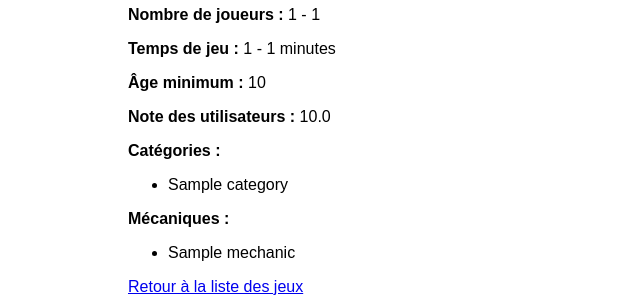
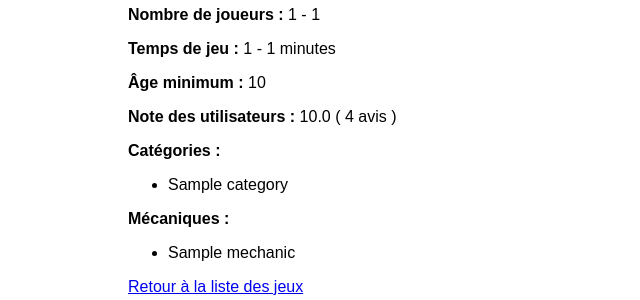
Before and after one commit to MaxBortolotti/SheraJad_BDDA, a Flask app: page /game/1 in a window 1280 px wide. Shown: the part 438-738 px from the top of the page, without its empty margins (0-640 px from the left). Run offline with Flask 3, Linux system fonts and the light colour scheme; tables that the repository leaves empty hold one stand-in row (values such as "Sample post"); parts of the project's set-up code (start-up, migrations or seed data) failed here and were passed over.

Commit message:
ajout nombre d'avis pour un jeu

```diff
--- a/templates/game-detail.html
+++ b/templates/game-detail.html
@@ -29,7 +29,9 @@
         <p><strong>Nombre de joueurs :</strong> {{ game.minplayers }} - {{ game.maxplayers }}</p>
         <p><strong>Temps de jeu :</strong> {{ game.minplaytime }} - {{ game.maxplaytime }} minutes</p>
         <p><strong>Âge minimum :</strong> {{ game.minage }}</p>
-        <p><strong>Note des utilisateurs :</strong> {{ game.ratings.average }}</p>
+        <p>
+            <strong>Note des utilisateurs :</strong> {{ game.ratings.average }} ( {{ game.ratings.usersrated }} avis )
+        </p>
         <p><strong>Catégories :</strong>
         <ul>
             {% for category in game.categories %}
```
